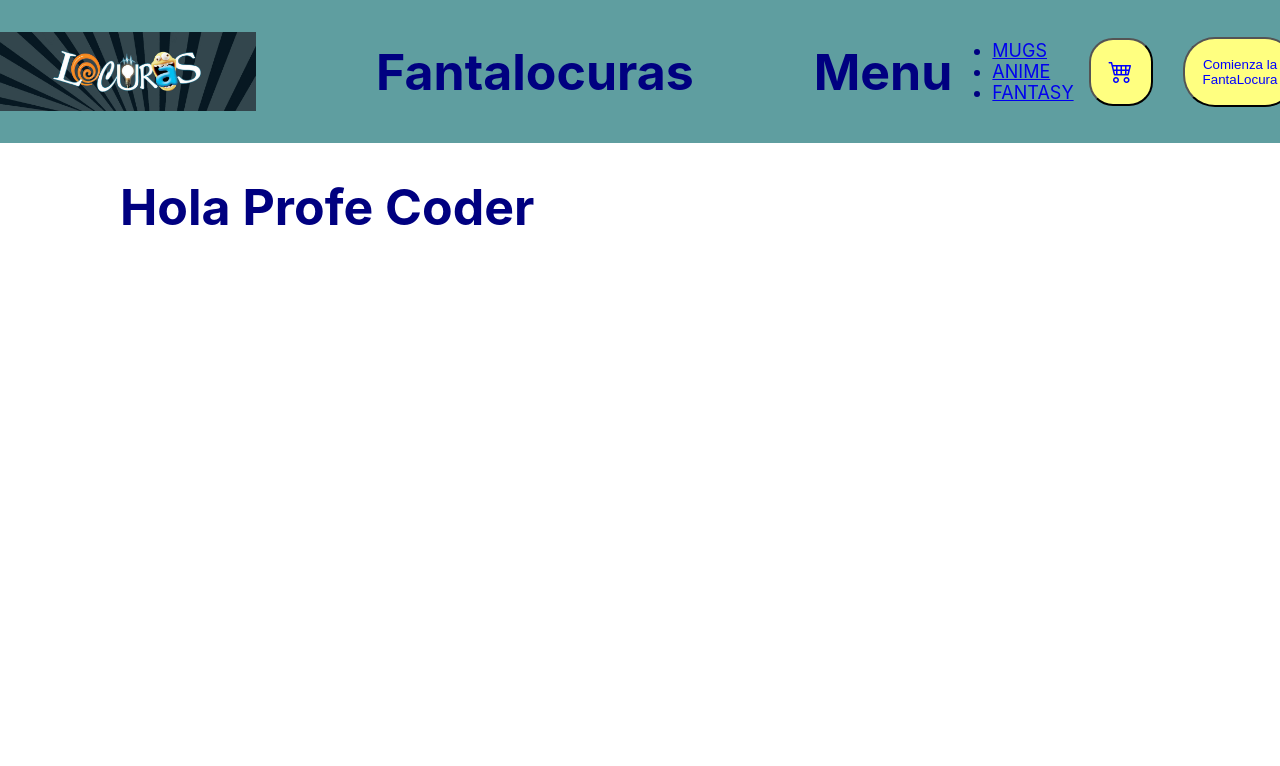
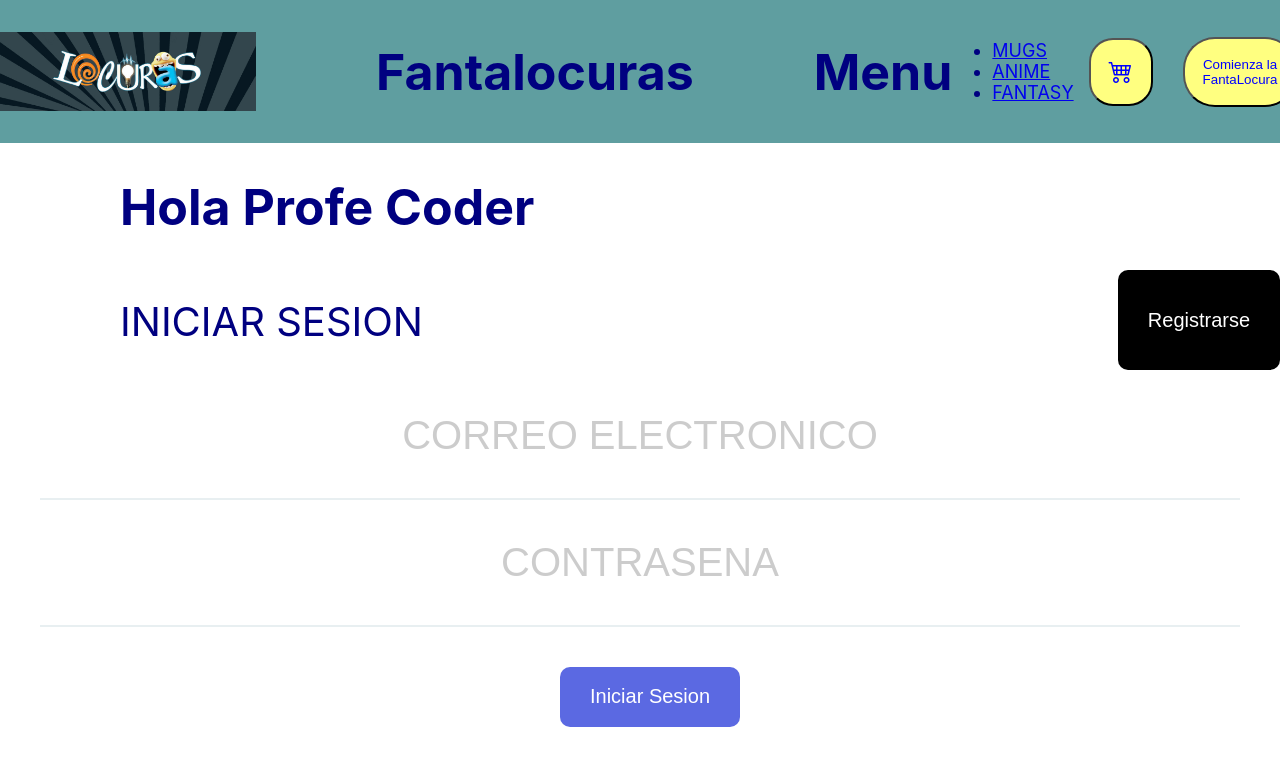
Before and after one commit to Mariangel86/fantalocuras-antequera, a React (Create React App) app: page /IniciarSesion in a window 1280 px wide. Shown: the top 766 px of the page. Built offline with nearby package versions, Linux system fonts and the light colour scheme; no server answers.

Commit message:
changes of monday and tuesday

```diff
--- a/src/App.js
+++ b/src/App.js
@@ -6,7 +6,7 @@ import ItemLista from './componentes/ItemListContainer';
 import ItemDetalleContenedor from './componentes/ItemDetalleContenedor';
 import Cart from './componentes/Cart';
 import CartProvider from './Contextos/CartContext';
-
+import InicioSesion from './componentes/InicioSesion';
 
 const App = () => {
 
@@ -23,6 +23,7 @@ const App = () => {
       <Route path='/categoria/:categoriaId' element= {<ItemLista/>}/>
       <Route path='/Cart' element={<Cart/>}></Route>
       <Route path='/Detalle/:detalleId' element= {<ItemDetalleContenedor/>}/>
+      <Route path='/IniciarSesion' element= {<InicioSesion/>}></Route>
 
       </Routes>
       </CartProvider>
--- /dev/null
+++ b/src/Contextos/AuthContext.js
@@ -0,0 +1,36 @@
+import { onAuthStateChanged } from "firebase/auth";
+import React, { useState, useContext, useEffect } from "react";
+import { auth } from "../firebase/firebaseConfig";
+
+
+// Creando el contexto
+const AuthContext= React.createContext();
+
+//hook para acceder al contexto de inicio de sesion en todas las paginas
+
+const UseAuth=()=>{
+    return useContext(AuthContext);
+}
+const AuthProvider=({children})=>{
+    const [usuario, cambiarUsuario]= useState();
+    const [cargando, cambiarCargando]= useState(true);
+    //comprobacion de una sola vez
+
+    useEffect(()=>{
+ // comprobando si hay un usuario
+        const cancelarSuscripcion= onAuthStateChanged(auth, (usuario)=>{
+            cambiarUsuario(usuario);
+            cambiarCargando(false);
+        });
+        return cancelarSuscripcion;
+
+    },[]);
+
+    return (
+<AuthContext.Provider value={{usuario:usuario}}>
+    {!cargando && children}
+</AuthContext.Provider>
+    );
+}
+
+export {AuthProvider, AuthContext, UseAuth};
--- a/src/componentes/InicioSesion.js
+++ b/src/componentes/InicioSesion.js
@@ -1,9 +1,9 @@
 import React, {useState} from "react";
-
 import { signInWithEmailAndPassword } from "firebase/auth";
 import { auth } from "../firebase/firebaseConfig";
 import Alerta from "../elementos/Alerta";
 import { useNavigate } from "react-router-dom";
+import {Boton,Input,ContenedorBoton,Titulo,ContenedorHeader,Formulario} from './../elementos/elementos';
 
 const InicioSesion=()=> {
 
@@ -43,7 +43,7 @@ const InicioSesion=()=> {
 
     try {
       await signInWithEmailAndPassword (auth,correo,password);
-      navigate('/');
+      navigate('/Iniciarsesion');
     }  catch (error){
       cambiarEstadoAlerta(true);
 
@@ -66,16 +66,13 @@ const InicioSesion=()=> {
 <>
 
       <title>Iniciar Sesion</title>
-    <Header>
       <ContenedorHeader>
         <Titulo> Iniciar Sesion</Titulo>
         <div>
         <Boton to="/crear-cuenta">Registrarse</Boton>
         </div>
         </ContenedorHeader>
-    </Header>
     <Formulario onSubmit={handleSubmit}>
-      <Svg/>
       <Input
       type="email"
       name="email"
@@ -94,11 +91,11 @@ const InicioSesion=()=> {
       <Boton as="button" primario type="submit">Iniciar Sesion</Boton>
       </ContenedorBoton>
     </Formulario>
-    <Alerta
+    {<Alerta
     tipo={alerta.tipo}
             mensaje={alerta.mensaje}
             estadoAlerta={estadoAlerta}
-            cambiarEstadoAlerta={cambiarEstadoAlerta}/>
+            cambiarEstadoAlerta={cambiarEstadoAlerta}/>}
     </>
   );
 }
--- a/src/componentes/NavBar.js
+++ b/src/componentes/NavBar.js
@@ -32,9 +32,10 @@ const NavBar = () => {
 
          <NavLink to='/Cart'><Carrito/></NavLink>
 
+       <NavLink to='/IniciarSesion'>
         <BotonFanta>
             Comienza la FantaLocura
-            </BotonFanta>
+        </BotonFanta></NavLink>
         </nav>
         );
 
--- /dev/null
+++ b/src/elementos/Alerta.js
@@ -0,0 +1,82 @@
+
+import{ React,useEffect } from "react";
+import theme from "../theme";
+import styled, {keyframes} from "styled-components";
+
+const slideDown = keyframes`
+    0% {
+        transform: translateY(-1.25rem); /* 20px */
+        opacity: 0;
+    }
+
+    10% {
+        transform: translateY(1.25rem);
+        opacity: 1;
+    }
+
+    90% {
+        transform: translateY(1.25rem);
+        opacity: 1;
+    }
+
+    100% {
+        transform: translateY(1.25rem);
+        opacity: 0;
+    }
+`;
+
+const ContenedorAlerta = styled.div`
+    z-index: 1000;
+    width: 100%;
+    left: 0;
+    top: 1.25rem; /* 20px */
+    position: fixed;
+    display: flex;
+    justify-content: center;
+    align-items: center;
+    animation: ${slideDown} 4s ease forwards;
+
+    p {
+
+        background: ${(props) => {
+            if(props.tipo === 'error'){
+                return theme.rojo;
+            } else if (props.tipo === 'exito') {
+                return theme.verde;
+            } else {
+                return '#000';
+            }
+        }};
+        color: #fff;
+        padding: 1.25rem 2.5rem; /* 20px 40px */
+        border-radius: 0.31rem; /* 5px */
+        box-shadow: 0px 0px 15px rgba(0,0,0,.1);
+        text-align: center;
+    }
+`;
+
+const Alerta=({tipo, mensaje, estadoAlerta, cambiarEstadoAlerta})=>{
+    useEffect(()=>{
+        let tiempo;
+        if(estadoAlerta=== true){
+            tiempo=setTimeout (()=>{
+                cambiarEstadoAlerta(false);
+            },4000);
+
+        }
+        return (()=>clearTimeout(tiempo));
+
+    },[estadoAlerta,cambiarEstadoAlerta]);
+    return(
+        <>
+        {estadoAlerta &&
+        <ContenedorAlerta tipo={tipo}>
+            <p>
+            {mensaje}
+            </p>
+        </ContenedorAlerta>
+        }
+        </>
+    );
+}
+export default Alerta;
--- /dev/null
+++ b/src/elementos/elementos.js
@@ -0,0 +1,96 @@
+import styled from "styled-components";
+import theme from "./../theme";
+import { Link } from "react-router-dom";
+
+const Formulario = styled.form`
+	padding: 0 2.5rem; /* 40px */
+
+	height: 100%;
+	display: flex;
+	flex-direction: column;
+	justify-content: space-around;
+	input {
+		width: 100%;
+		text-align: center;
+		padding: 2.5rem 0;
+		font-family: 'Work Sans', sans-serif;
+		&::placeholder {
+			color: rgba(0,0,0,.2);
+		}
+	}
+
+	@media(max-width: 60rem){ /* 950px */
+		justify-content: start;
+	}
+`;
+
+const ContenedorHeader = styled.div`
+	width: 100%;
+	display: flex;
+	justify-content: space-between;
+
+	@media(max-width: 60rem){ /* 950px */
+		display: flex;
+		flex-direction: column-reverse;
+		align-items: center;
+
+		& > div {
+			display: flex;
+			margin-bottom: 1.25rem; /* 20px */
+			justify-content: end;
+		}
+	}
+`;
+
+const Titulo = styled.h1`
+	font-weight: normal;
+	text-transform: uppercase;
+	font-size: 2.5rem; /* 40px */
+
+
+	@media(max-width: 60rem){ /* 950px */
+		font-size: 2rem; /* 32px */
+	}
+`;
+const ContenedorBoton = styled.div`
+	display: flex;
+	justify-content: center;
+	margin: 2.5rem 0;  /* 40px */
+`;
+const ContenedorBotones = styled.div`
+	display: flex;
+	justify-content: space-between;
+	align-items: center;
+`;
+const Input = styled.input`
+	font-size: 2.5rem; /* 40px */
+	text-transform: uppercase;
+	border: none;
+	border-bottom: 2px solid ${theme.grisClaro};
+	outline: none;
+
+	@media(max-width: 30rem){ /* 950px */
+		font-size: 1.5rem; /* 24px */
+	}
+`;
+
+const Boton = styled(Link)`
+	background: ${(props) => props.primario ? '#5B69E2' : '#000'};
+	width: ${(props) => props.conIcono ? '15.62rem' : 'auto'}; /* 250px */
+	margin-left: 1.25rem; /* 20px */
+	border: none;
+	border-radius: 0.625rem; /* 10px */
+	color: #fff;
+	font-family: 'Work Sans', sans-serif;
+	height: 3.75rem; /* 60px */
+	padding: 1.25rem 1.87rem; /* 20px 30px */
+	font-size: 1.25rem; /* 20px */
+	font-weight: 500;
+	cursor: pointer;
+	text-decoration: none;
+	display: inline-flex;
+	justify-content: space-between;
+	align-items: center;
+	outline: none;
+`;
+export {Boton,Input,ContenedorBotones,ContenedorBoton,Titulo,ContenedorHeader,Formulario};
--- a/src/firebase/firebaseConfig.js
+++ b/src/firebase/firebaseConfig.js
@@ -1,4 +1,5 @@
 import { initializeApp } from "firebase/app";
+import { getAuth } from "firebase/auth";
 
 const firebaseConfig = {
     apiKey: process.env.REACT_APP_FIREBASE_API_KEY,
@@ -10,3 +11,5 @@ const firebaseConfig = {
   };
 
    initializeApp (firebaseConfig);
+   const auth= getAuth();
+   export  {auth};
--- a/src/index.js
+++ b/src/index.js
@@ -4,11 +4,14 @@ import './index.css';
 import App from './App';
 import reportWebVitals from './reportWebVitals';
 import './firebase/firebaseConfig';
+import {AuthProvider} from './Contextos/AuthContext';
 
 const root = ReactDOM.createRoot(document.getElementById('root'));
 root.render(
   <React.StrictMode>
+    <AuthProvider>
     <App />
+    </AuthProvider>
   </React.StrictMode>
 );
 reportWebVitals();
--- /dev/null
+++ b/src/theme.js
@@ -0,0 +1,11 @@
+const theme = {
+	fondo: '#F9F9F9',
+	colorPrimario: '#5B69E2',
+	colorSecundario: '#000',
+	verde: '#43A854',
+	rojo: '#E34747',
+	grisClaro: '#E8EFF1',
+	grisClaro2: '#CBDDE2',
+	azulClaro: '#8792F1'
+}
+export default theme;
```
